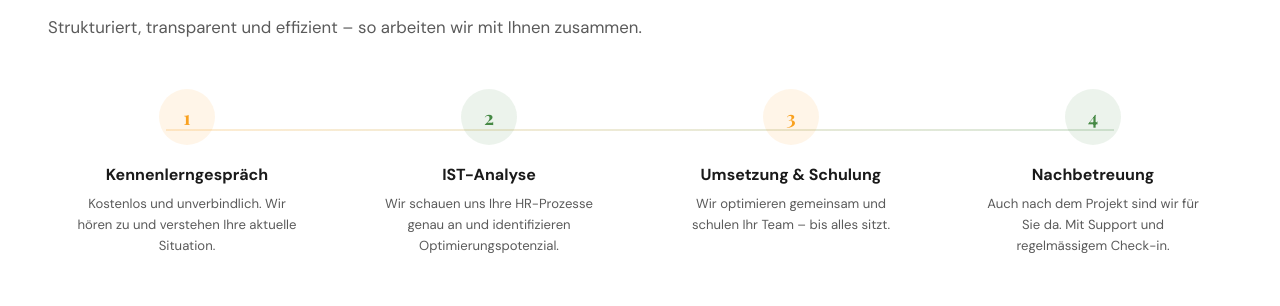
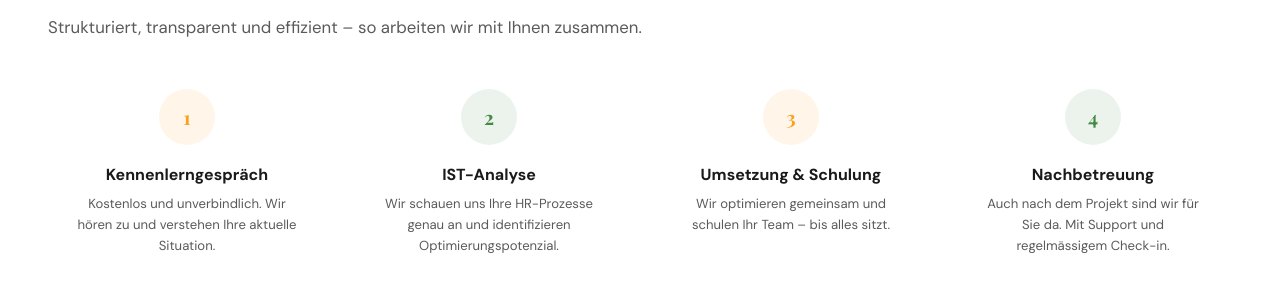
Before and after one commit to gioXcall/purevision, a plain HTML site: page index.html in a window 1280 px wide. Shown: the part 3170-3476 px from the top of the page. Drawn offline with nearby package versions, Linux system fonts and the light colour scheme; a web font is replaced by a local one.

Commit message:
Add files via upload

```diff
--- a/index.html
+++ b/index.html
@@ -671,13 +671,7 @@ section { padding: 6rem 3rem; }
   gap: 1.5rem; margin-top: 3rem;
   position: relative;
 }
-.process-steps::before {
-  content: '';
-  position: absolute; top: 40px; left: 10%; right: 10%;
-  height: 2px;
-  background: linear-gradient(90deg, var(--orange), var(--green));
-  opacity: 0.2;
-}
+/* Line removed for cleaner look */
 .step-card { text-align: center; position: relative; z-index: 1; }
 .step-number {
   width: 56px; height: 56px;
```
